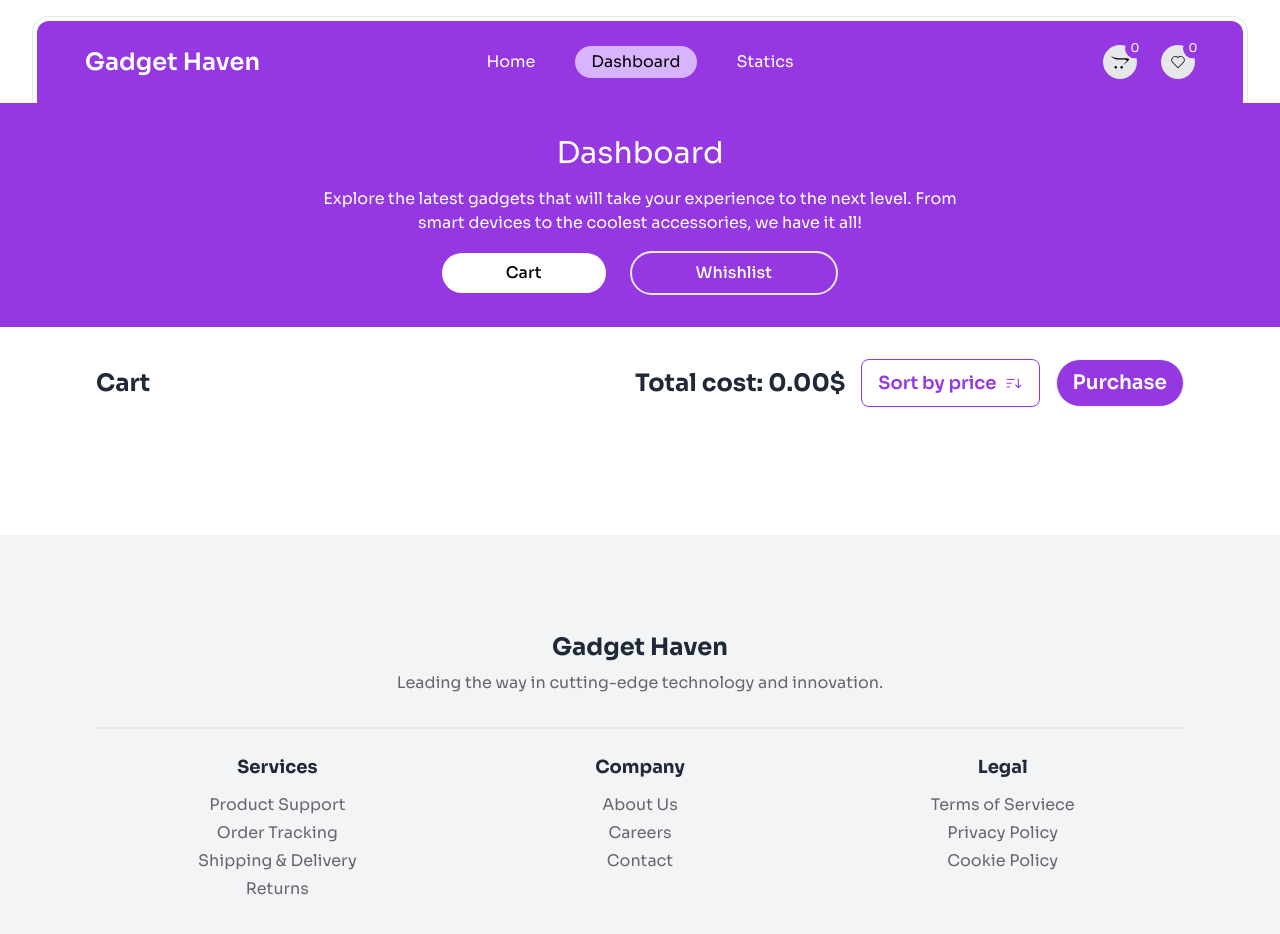
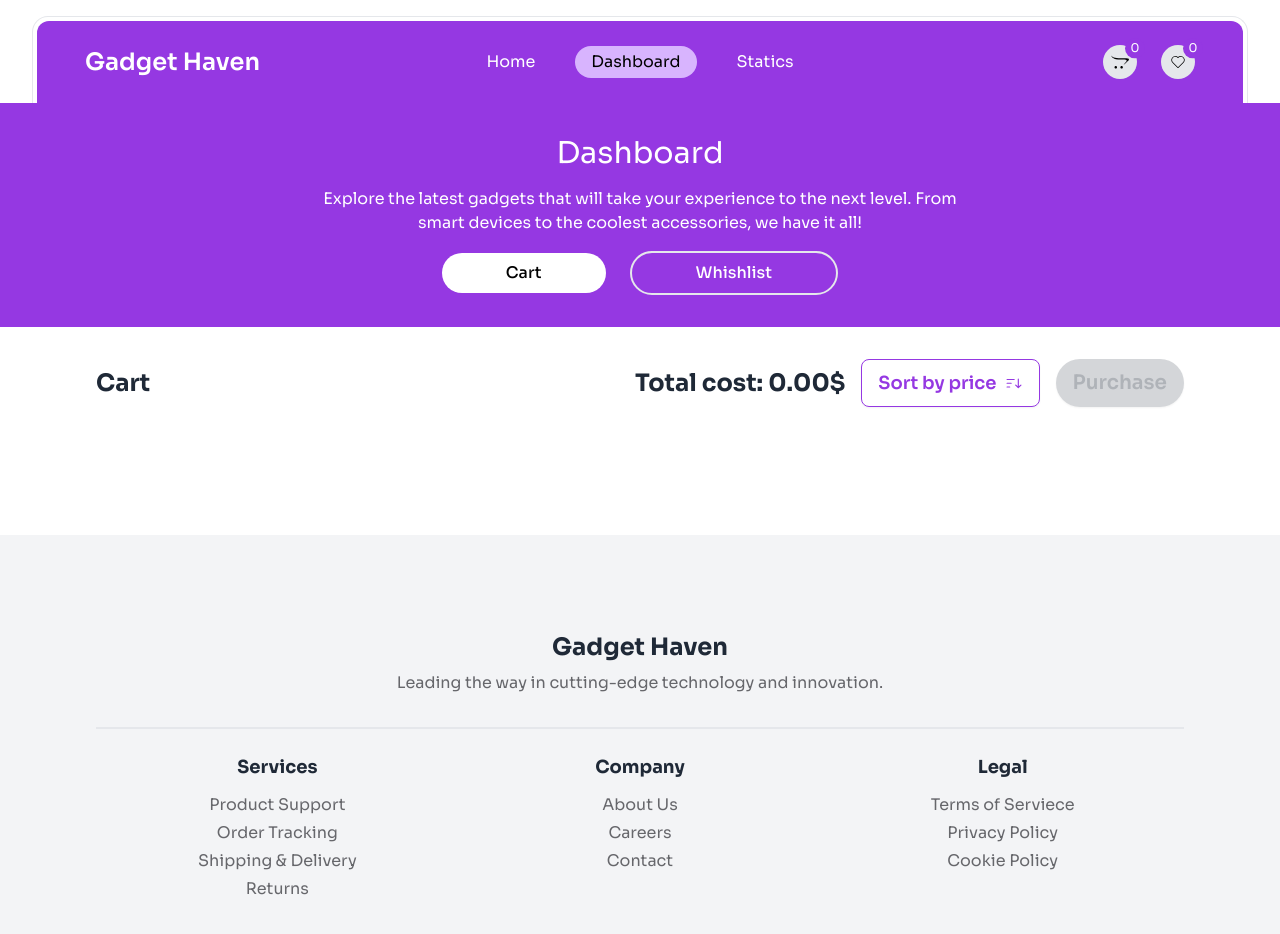
Before and after one commit to programming-hero-web-course-4/b10a8-gadget-heaven-Ahmed00002, a React (Vite) app: page /dashboard in a window 1280 px wide. Shown: the top 934 px of the page. Built offline with nearby package versions, Linux system fonts and the light colour scheme.

Commit message:
added disabled option for purchase button when the cart is empty

```diff
--- a/src/components/Dashboard/Dashboard.jsx
+++ b/src/components/Dashboard/Dashboard.jsx
@@ -80,6 +80,7 @@ function Dashboard() {
             </button>
             <button
               onClick={() => showModal(true)}
+              disabled={cart.length === 0 && true}
               className="btn btn-md rounded-full text-white bg-primaryColor text-xl  hover:bg-primaryColor "
             >
               Purchase
```
